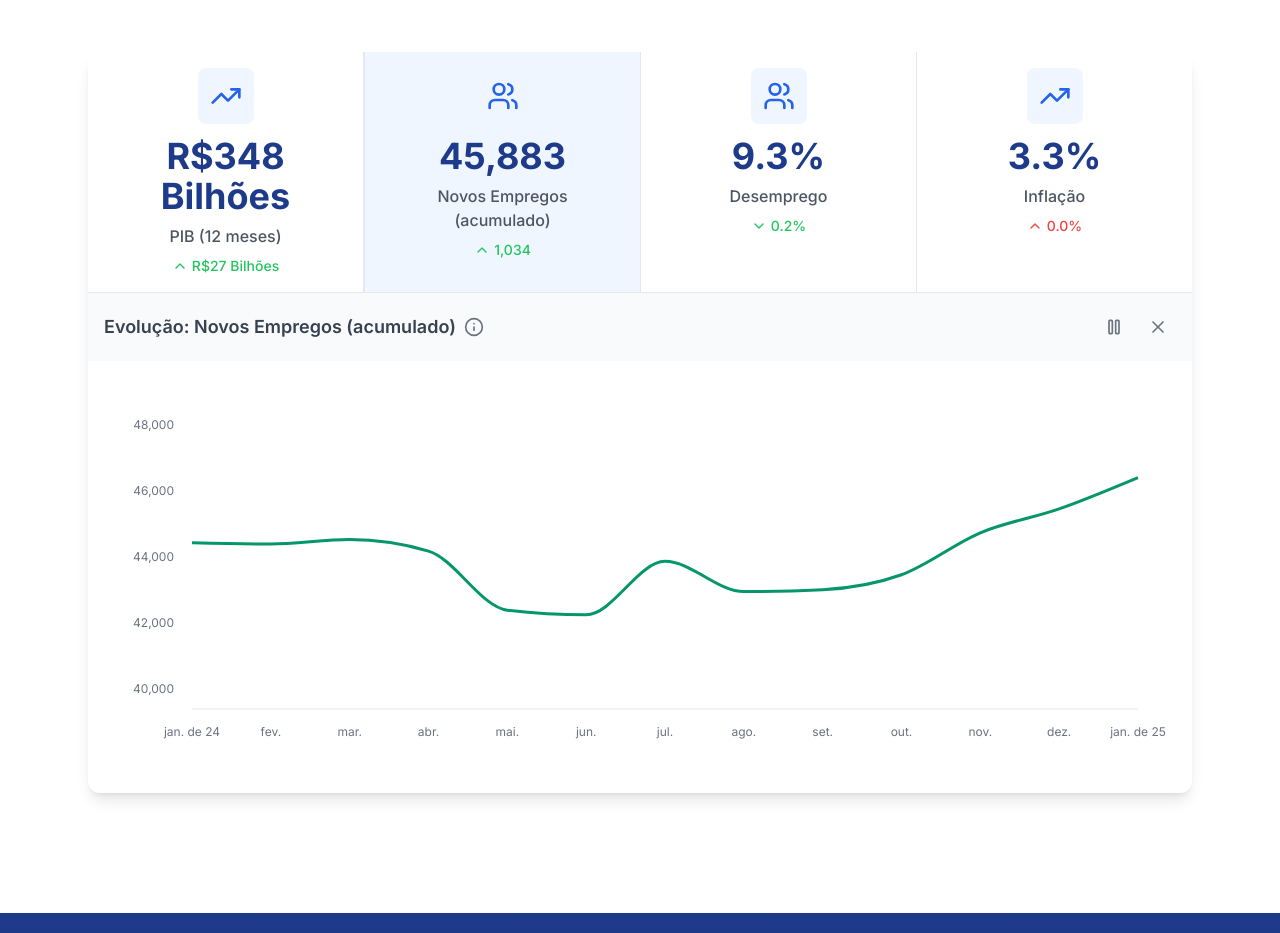
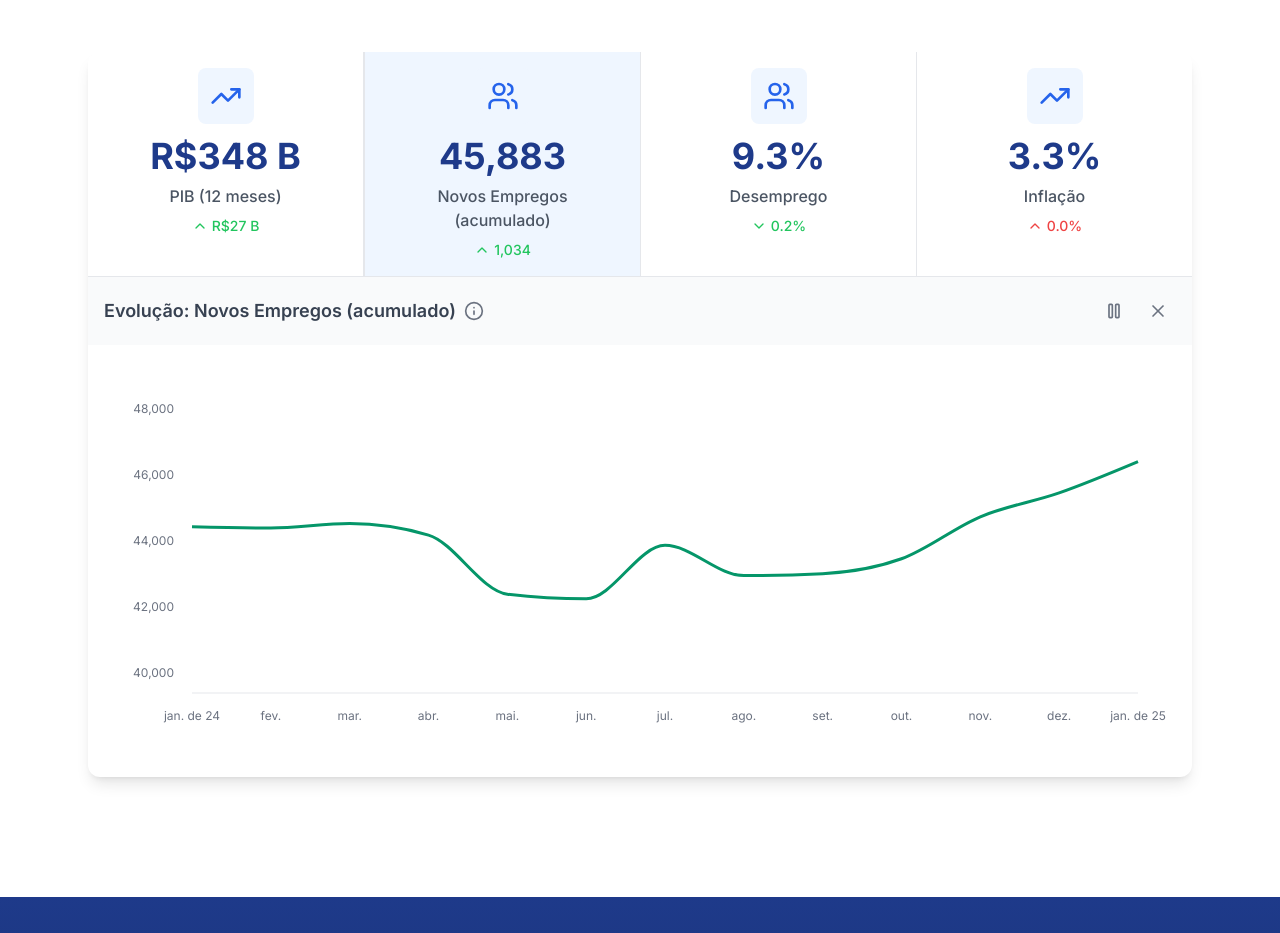
Before and after one commit to Sanguin1us/obs-econ-2, a Next.js app: page / in a window 1280 px wide. Shown: the part 1460-2393 px from the top of the page. Built offline with nearby package versions, Linux system fonts and the light colour scheme.

Commit message:
Changed Bilhões to B

```diff
--- a/components/HorizontalStats.tsx
+++ b/components/HorizontalStats.tsx
@@ -333,10 +333,10 @@ export default function HorizontalStats() {
         baseValue: 300, // baseline
         isPercentage: false,
         isInverted: false,
-        description: "Soma de todos os bens e serviços finais produzidos, em bilhões de reais.",
+        description: "Soma de todos os bens e serviços finais produzidos.",
         color: "#2563eb",
         prefix: "R$",
-        suffix: " Bilhões"
+        suffix: " B"
       },
       {
         id: "empregos",
@@ -345,7 +345,7 @@ export default function HorizontalStats() {
         baseValue: 45000,
         isPercentage: false,
         isInverted: false,
-        description: "Número estimado de novos empregos criados no período.",
+        description: "Número acumulado de novos empregos criados no período.",
         color: "#059669"
       },
       {
```
